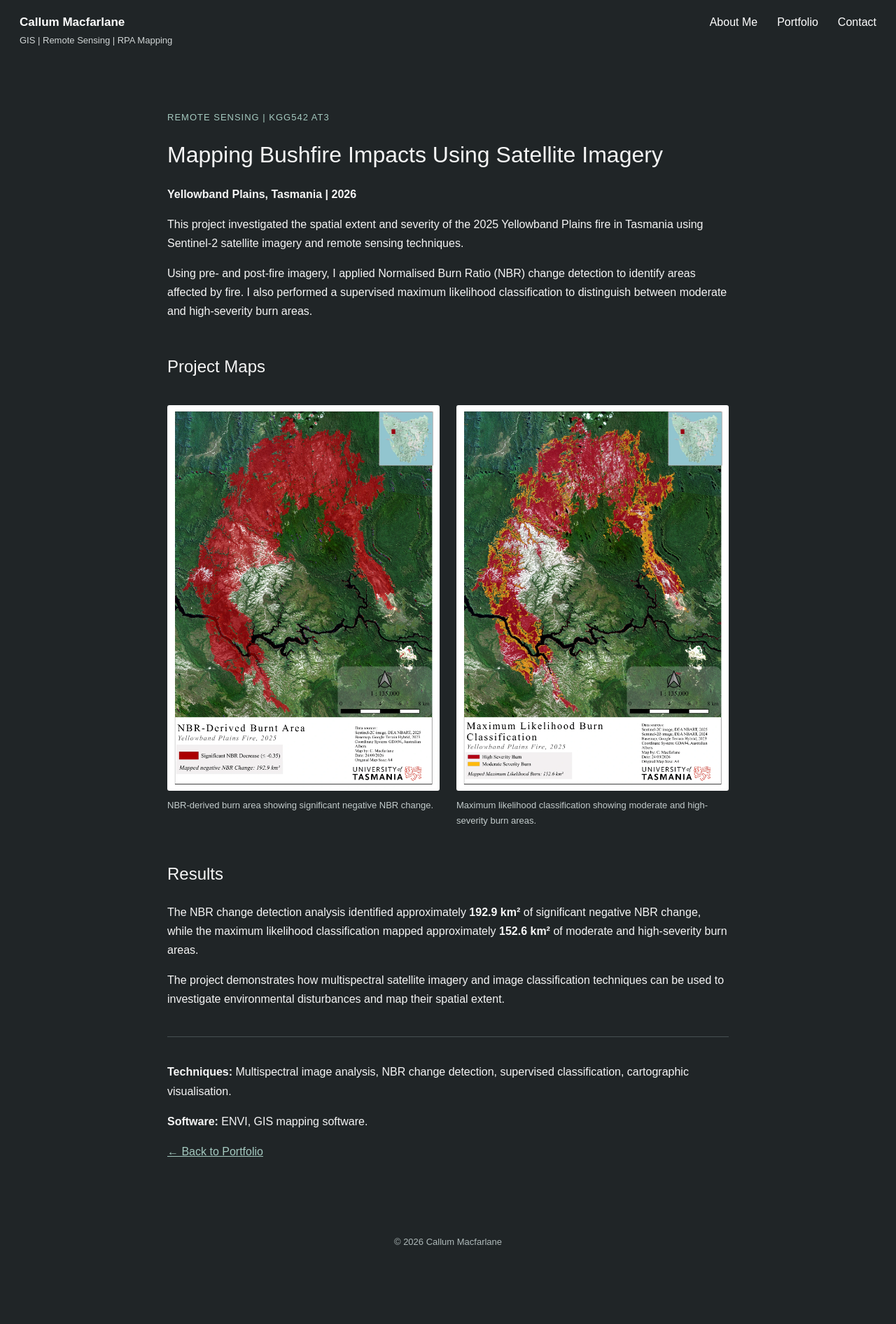
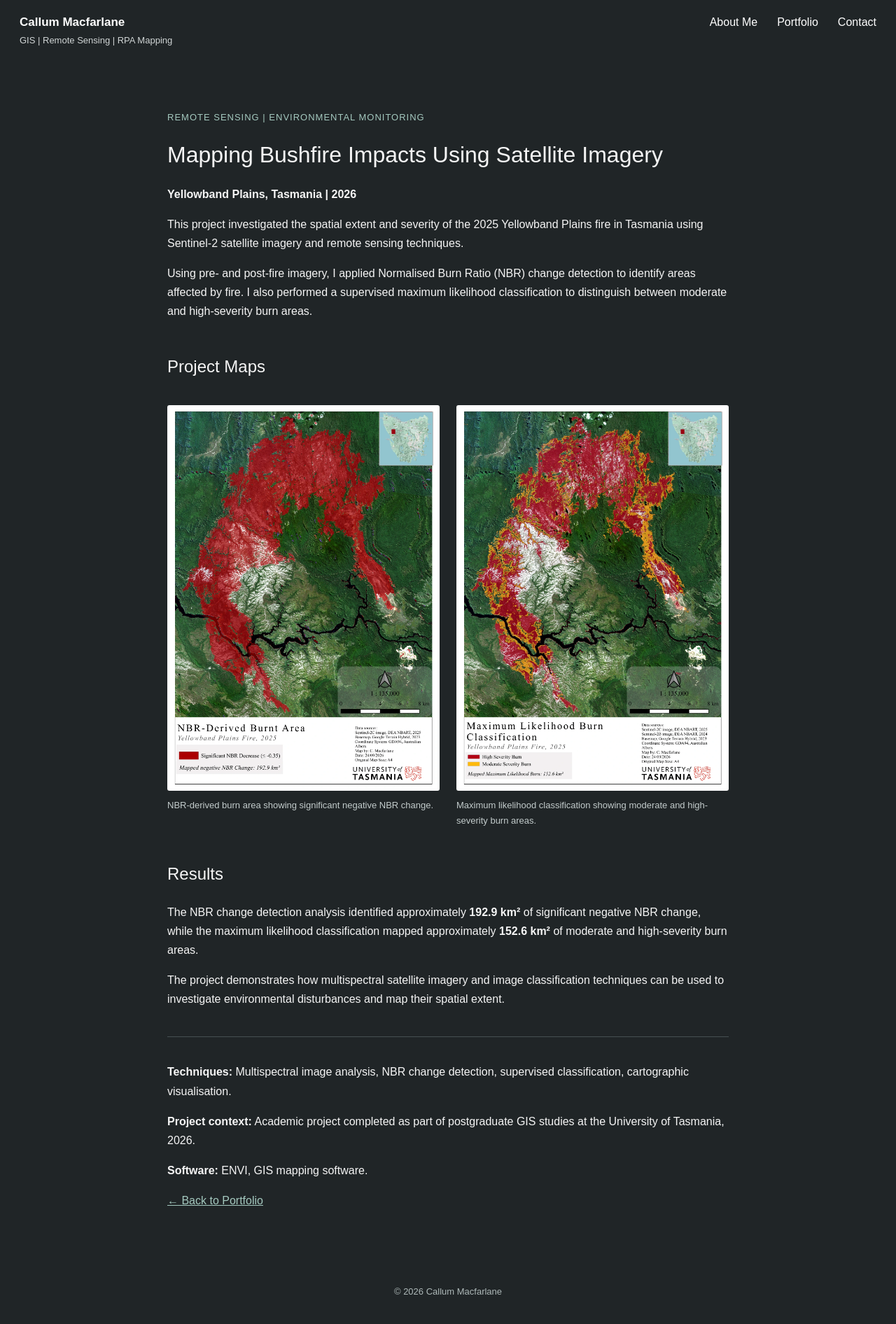
Before and after one commit to calmacfarlane/callummacfarlane, a plain HTML site: page yellowband-plains.html in a window 1280 px wide. Shown: the whole page at 70% size. Before the commit the page ends 1821 px from the top, so only its background shows below. Drawn offline with Linux system fonts and the light colour scheme.

Commit message:
Update yellowband-plains.html

```diff
--- a/yellowband-plains.html
+++ b/yellowband-plains.html
@@ -158,7 +158,9 @@
 
   <main>
 
-    <p class="category">Remote Sensing | KGG542 AT3</p>
+<p class="category">
+  Remote Sensing | Environmental Monitoring
+</p>
 
     <h1>Mapping Bushfire Impacts Using Satellite Imagery</h1>
 
@@ -233,7 +235,11 @@
         analysis, NBR change detection, supervised
         classification, cartographic visualisation.
       </p>
-
+<p>
+  <strong>Project context:</strong>
+  Academic project completed as part of postgraduate
+  GIS studies at the University of Tasmania, 2026.
+</p>
       <p>
         <strong>Software:</strong> ENVI, GIS mapping software.
       </p>
```
